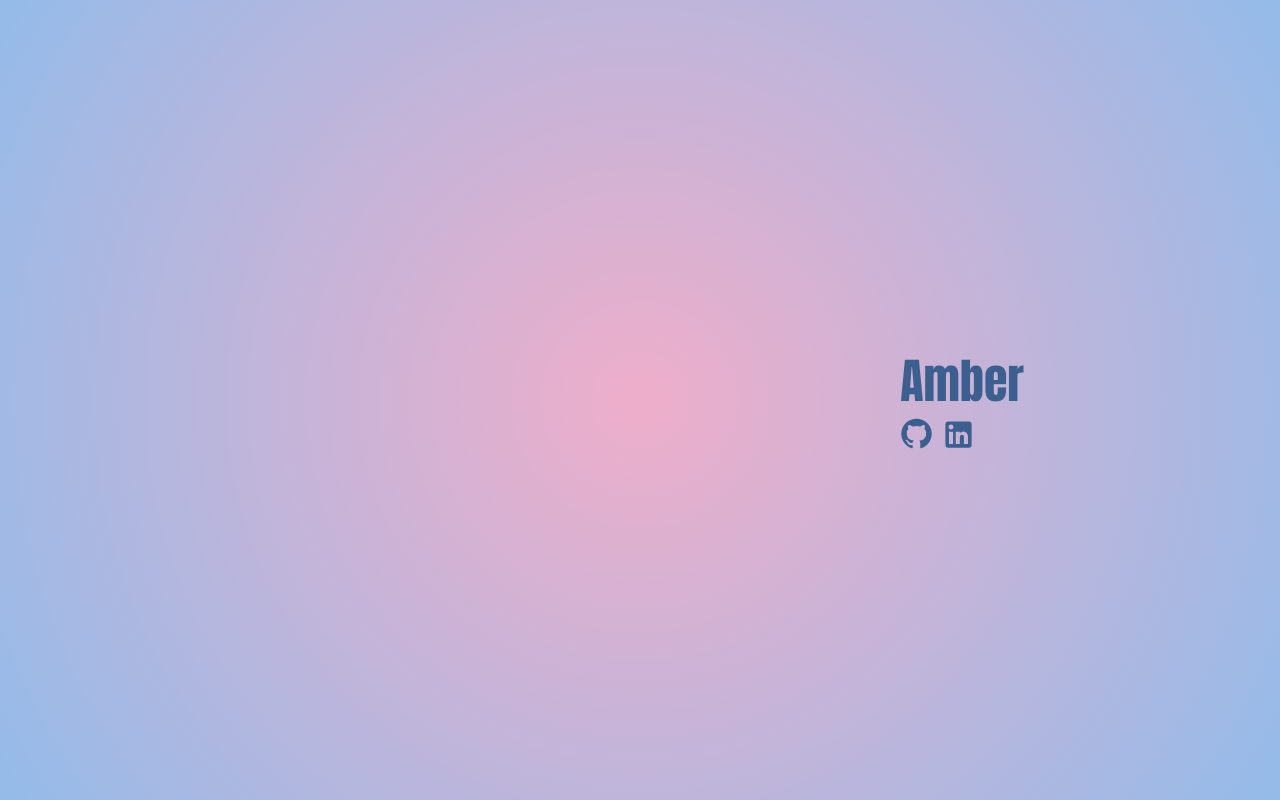
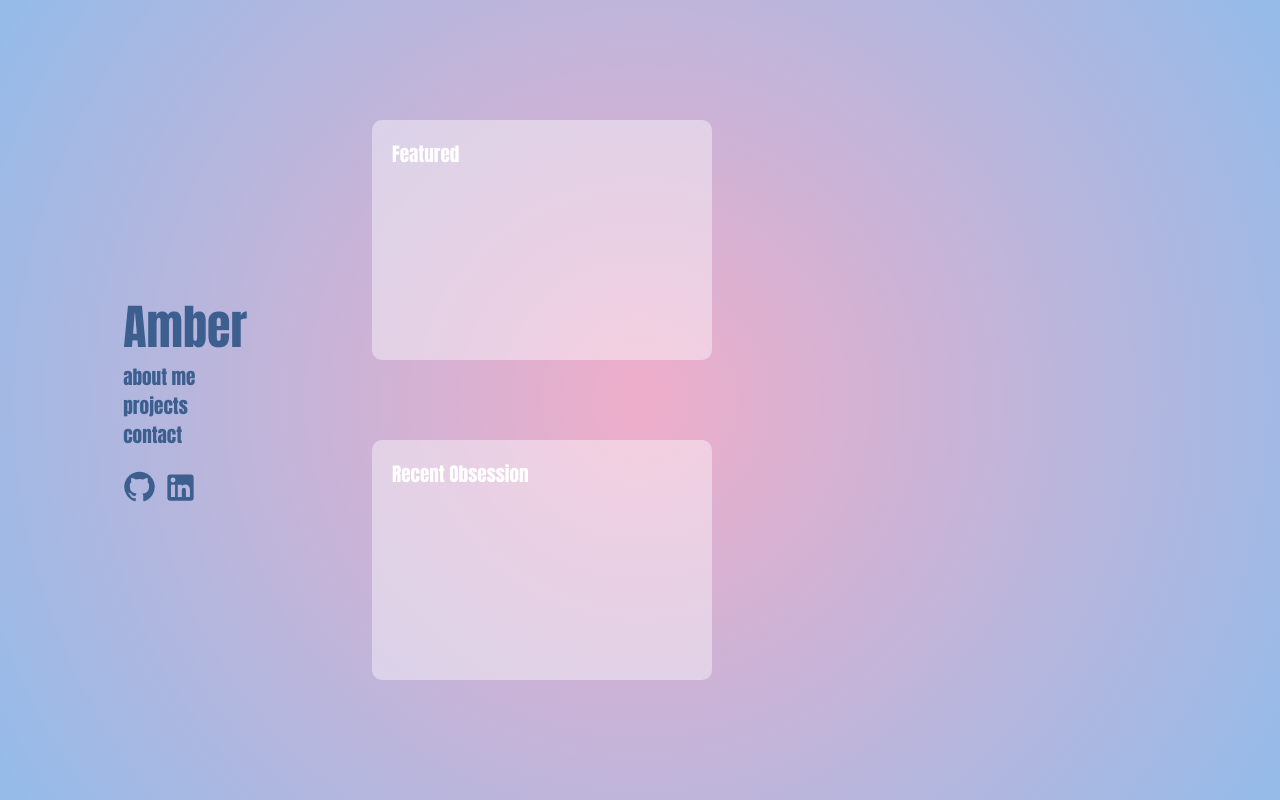
Before and after one commit to amborgw/amborgw.github.io, a React (Create React App) app: page / in a window 1280 px wide. Built offline with nearby package versions, Linux system fonts and the light colour scheme.

Commit message:
Add feature + recent obsession to home page through grids

```diff
--- a/package.json
+++ b/package.json
@@ -8,13 +8,17 @@
     "@emotion/styled": "^11.13.0",
     "@mui/icons-material": "^5.16.7",
     "@mui/material": "^5.16.7",
+    "@react-navigation/native": "^6.1.18",
     "@testing-library/jest-dom": "^5.17.0",
     "@testing-library/react": "^13.4.0",
     "@testing-library/user-event": "^13.5.0",
     "react": "^18.3.1",
     "react-dom": "^18.3.1",
+    "react-native-safe-area-context": "^4.10.9",
+    "react-native-screens": "^3.34.0",
     "react-router-dom": "^6.25.1",
     "react-scripts": "5.0.1",
+    "styled-components": "^6.1.12",
     "web-vitals": "^2.1.4"
   },
   "scripts": {
--- a/public/index.html
+++ b/public/index.html
@@ -27,7 +27,6 @@
     <title>Amber</title>
   </head>
   <body>
-    <noscript>You need to enable JavaScript to run this app.</noscript>
     <div id="root"></div>
   </body>
 </html>
--- a/src/App.js
+++ b/src/App.js
@@ -3,13 +3,16 @@ import React, { useEffect } from 'react';
 import logo from './logo.svg';
 import './App.css';
 import { BrowserRouter, Route, Routes } from 'react-router-dom'
-import HomePage from './components/HomePage';
+import HomePage from './components/pages/HomePage';
+import Construction from './components/Construction';
+import ProfilePage from './components/pages/ProfilePage';
 
 function App() {
   return (
       <BrowserRouter>
         <Routes>
         <Route path="/" element={<HomePage />} />
+        <Route path="/profile" element={<ProfilePage />} />
         </Routes>
       </BrowserRouter>
   );
--- a/src/components/Construction.js
+++ b/src/components/Construction.js
@@ -8,6 +8,7 @@ export default function Construction() {
       style={{
         height: '100vh',
         width: '100vw',
+        backgroundColor: '#3c5f8f',
         display: 'flex',
         flexDirection: 'column',
         alignItems: 'center',
--- /dev/null
+++ b/src/components/FeaturedItems.js
@@ -0,0 +1,28 @@
+import { Box, Typography } from "@mui/material";
+import React from "react";
+
+export default function FeaturedItems() {
+    return (
+        <Box>
+            <Box sx={{
+                background: 'rgba(255, 255, 255, 0.4)',
+                width: '300px',
+                height: '200px',
+                borderRadius: '10px',
+                padding: '20px',
+            }}>
+                <Typography sx={{ fontSize: '1.2em', color: '#ffffff', opacity: '100%'}}>Featured</Typography>
+            </Box>
+            <Box sx={{
+                background: 'rgba(255, 255, 255, 0.4)',
+                width: '300px',
+                height: '200px',
+                borderRadius: '10px',
+                padding: '20px',
+                marginTop: 10
+            }}>
+                <Typography sx={{ fontSize: '1.2em', color: '#ffffff', opacity: '100%'}}>Recent Obsession</Typography>
+            </Box>
+        </Box>
+    )
+}
--- /dev/null
+++ b/src/components/HomeButton.js
@@ -0,0 +1,23 @@
+import React from "react";
+import IconLink from "./IconLink";
+import { useNavigate } from "react-router-dom";
+import styled from 'styled-components';
+import ArrowBackIcon from '@mui/icons-material/ArrowBack';
+
+const Image = styled.img`
+  width: 45px;
+  position: absolute;
+  cursor: pointer;
+
+  &:hover {
+    cursor: pointer;
+  }
+`;
+
+export default function HomeButton() {
+	const navigate = useNavigate()
+
+	return (
+		<ArrowBackIcon sx={{ position: "absolute", margin: 4, color: '#ffffff', fontSize: '2em'}} onClick={() => navigate('/')}></ArrowBackIcon>
+	)
+}
--- a/src/components/HomePage.js
+++ /dev/null
@@ -1,51 +0,0 @@
-import React from "react";
-
-import Construction from "./Construction";
-import { Box, IconButton, ThemeProvider, Typography, createTheme } from "@mui/material";
-import GitHubIcon from '@mui/icons-material/GitHub';
-import LinkedInIcon from '@mui/icons-material/LinkedIn';
-import IconLink from "./IconLink";
-
-const theme = createTheme({
-  typography: {
-    fontFamily: 'Anton',
-  },
-});
-
-
-export default function HomePage() {
-  return (
-    // <Construction/>
-    <ThemeProvider theme={theme}>
-
-      <Box sx={{
-        width: '100vw',
-        height: '100vh',
-        display: 'flex',
-        flexDirection: 'column',
-        justifyContent: 'center',
-        alignItems: 'flex-end'
-      }}>
-        <div style={{  marginRight: '20%' }}>
-          <Typography style={{ fontSize: '3em', color: '#3c5f8f' }}>Amber</Typography>
-          <div className="icon-grid" style={{ display: 'grid', gridTemplateColumns: 'repeat(3, 1fr)' }}>
-              <div>
-                <IconLink link="https://github.com/amborgw">
-                  <GitHubIcon sx={{ fontSize: 33, color: '#3c5f8f', ":hover": {
-                    color: '#757575'
-                  } }}/>
-                </IconLink>
-              </div>
-              <div>
-                <IconLink link="https://www.linkedin.com/in/amber-wong-67744920b/">
-                  <LinkedInIcon sx={{ fontSize: 35, color: '#3c5f8f', ":hover": {
-                    color: '#757575'
-                  } }}/>
-                </IconLink>
-              </div>
-          </div>
-        </div>
-      </Box>
-    </ThemeProvider>
-  )
-}
--- /dev/null
+++ b/src/components/TitlePage.js
@@ -0,0 +1,49 @@
+import React from "react";
+import GitHubIcon from '@mui/icons-material/GitHub';
+import LinkedInIcon from '@mui/icons-material/LinkedIn';
+import IconLink from "./IconLink";
+import { Typography } from "@mui/material";
+
+
+export default function TitlePage() {
+  // const navigate = useNavigate()
+  // const handleClick = () => {
+  //   navigate('/profile')
+  // }
+
+  return (
+    <div style={{  marginLeft: '35%' }}>
+      <Typography sx={{ fontSize: '3em', color: '#3c5f8f', "&:hover": {
+        cursor: 'pointer'
+      } }}>Amber</Typography>
+      <Typography sx={{ fontSize: '1.2em', color: '#3c5f8f', "&:hover": {
+        textDecoration: 'underline solid',
+        cursor: 'pointer'
+      }}}>about me</Typography>
+      <Typography sx={{ fontSize: '1.2em', color: '#3c5f8f', "&:hover": {
+        textDecoration: 'underline solid',
+        cursor: 'pointer'
+      }}}>projects</Typography>
+      <Typography sx={{ fontSize: '1.2em', color: '#3c5f8f', "&:hover": {
+        textDecoration: 'underline solid',
+        cursor: 'pointer'
+      }}}>contact</Typography>
+      <div className="icon-grid" style={{ display: 'grid', gridTemplateColumns: 'repeat(3, 40px)', marginTop: 20 }}>
+          <div>
+            <IconLink link="https://github.com/amborgw">
+              <GitHubIcon sx={{ fontSize: 33, color: '#3c5f8f', ":hover": {
+                color: '#757575'
+              } }}/>
+            </IconLink>
+          </div>
+          <div>
+            <IconLink link="https://www.linkedin.com/in/amber-wong-67744920b/">
+              <LinkedInIcon sx={{ fontSize: 35, color: '#3c5f8f', ":hover": {
+                color: '#757575'
+              } }}/>
+            </IconLink>
+          </div>
+      </div>
+    </div>
+  )
+}
--- /dev/null
+++ b/src/components/pages/HomePage.js
@@ -0,0 +1,36 @@
+import React from "react";
+
+import Construction from "../Construction";
+import { Box, IconButton, ThemeProvider, Typography, createTheme } from "@mui/material";
+import FeaturedItems from "../FeaturedItems";
+import TitlePage from "../TitlePage";
+
+const theme = createTheme({
+  typography: {
+    fontFamily: 'Anton',
+    color: '#3c5f8f'
+  },
+});
+
+
+export default function HomePage() {
+  return (
+    // <Construction/>
+    <ThemeProvider theme={theme}>
+      <div style={{ display: 'flex', justifyContent: 'center', alignItems: 'center', width: '100vw', height: '100vh' }}>
+        <Box sx={{
+          width: '100vw',
+          // height: '100vh',
+          display: 'grid',
+          gridTemplateColumns: '22rem 2fr',
+          gridTemplateRows: '1',
+          gap: '20px',
+          alignItems: 'center'
+        }}>
+          <TitlePage/>
+          <FeaturedItems/>
+        </Box>
+      </div>
+    </ThemeProvider>
+  )
+}
--- /dev/null
+++ b/src/components/pages/ProfilePage.js
@@ -0,0 +1,12 @@
+import React from "react";
+import Construction from "../Construction";
+import HomeButton from "../HomeButton";
+
+export default function ProfilePage() {
+ return (
+  <>
+    <HomeButton style={{ position: 'absolute'}}></HomeButton>
+    <Construction/>
+  </>
+ )
+}
```
Also changed, not shown: 1 other file (tests, documents, lock files or other folders).
